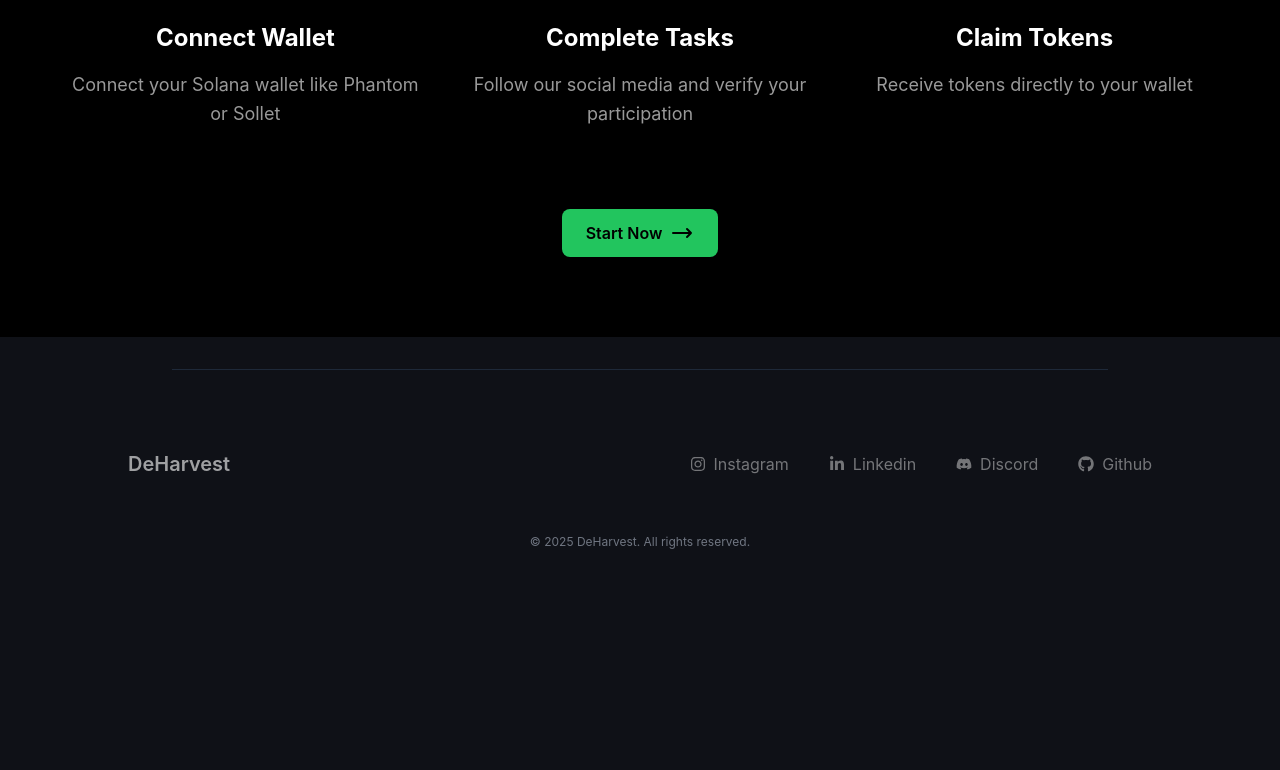
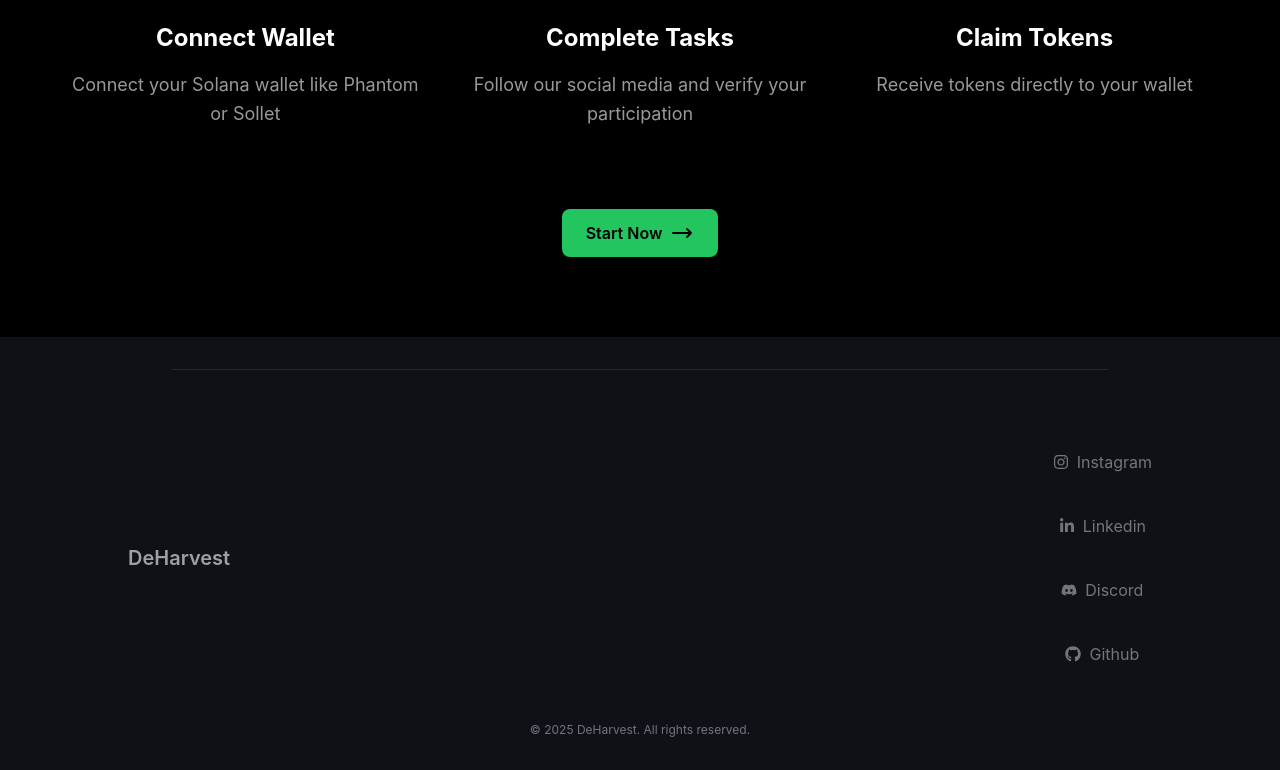
Before and after one commit to SSameer20/DeFarm, a React (Vite) app in the folder client/: page / in a window 1280 px wide. Shown: the part 1920-2690 px from the top of the page. Before the commit the page ends 2502 px from the top, so only its background shows below. Built offline with nearby package versions, Linux system fonts and the light colour scheme.

Commit message:
responsive for mobile

```diff
--- a/client/src/components/Footer.jsx
+++ b/client/src/components/Footer.jsx
@@ -12,7 +12,7 @@ export default function Footer() {
           <a href="/">DeHarvest</a>
         </p>
         <div className="flex flex-col items-center gap-10 opacity-70">
-          <div className="flex items-center gap-10">
+          <div className="flex sm:flex-col items-center gap-10">
             {socialLinks?.map((link) => (
               <a
                 key={link.name}
--- a/client/src/styles/index.css
+++ b/client/src/styles/index.css
@@ -1,10 +1,10 @@
 @import "tailwindcss";
-/* @theme {
+@theme {
   --font-display: "Satoshi", "sans-serif";
   --breakpoint-sm: 380px;
   --breakpoint-md: 900px;
-  --breakpoint-lg: 1280px; /* ← Rename this to avoid duplicate sm
-/* }  */
+  --breakpoint-lg: 1280px;
+}
 
 body {
   width: 100vw;
--- a/client/vite.config.js
+++ b/client/vite.config.js
@@ -4,6 +4,5 @@ import tailwindcss from "@tailwindcss/vite";
 
 // https://vite.dev/config/
 export default defineConfig({
-  base: "/",
   plugins: [react(), tailwindcss()],
 });
```
